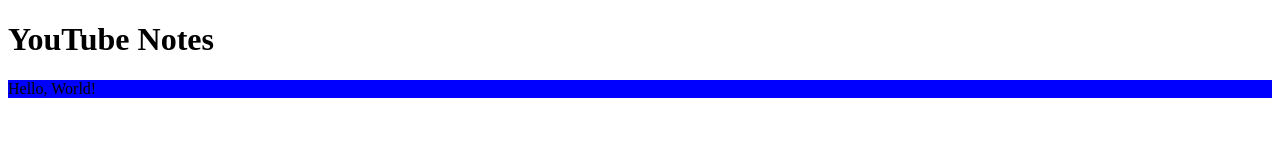
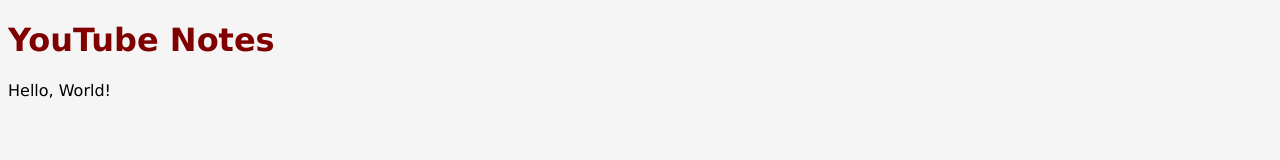
Before and after one commit to NBumgardner/YouTube-Notes, a website: page src/index.html in a window 1280 px wide. Drawn offline with Linux system fonts and the light colour scheme.

Commit message:
Replace CSS style with useful styles for the body and h1 tags.

```diff
--- a/src/styles/index.css
+++ b/src/styles/index.css
@@ -1,3 +1,7 @@
-p {
-  background-color: blue;
+body {
+  background: #f5f5f5;
+  font-family: verdana;
 }
+h1 {
+  color: maroon;
+}
```
